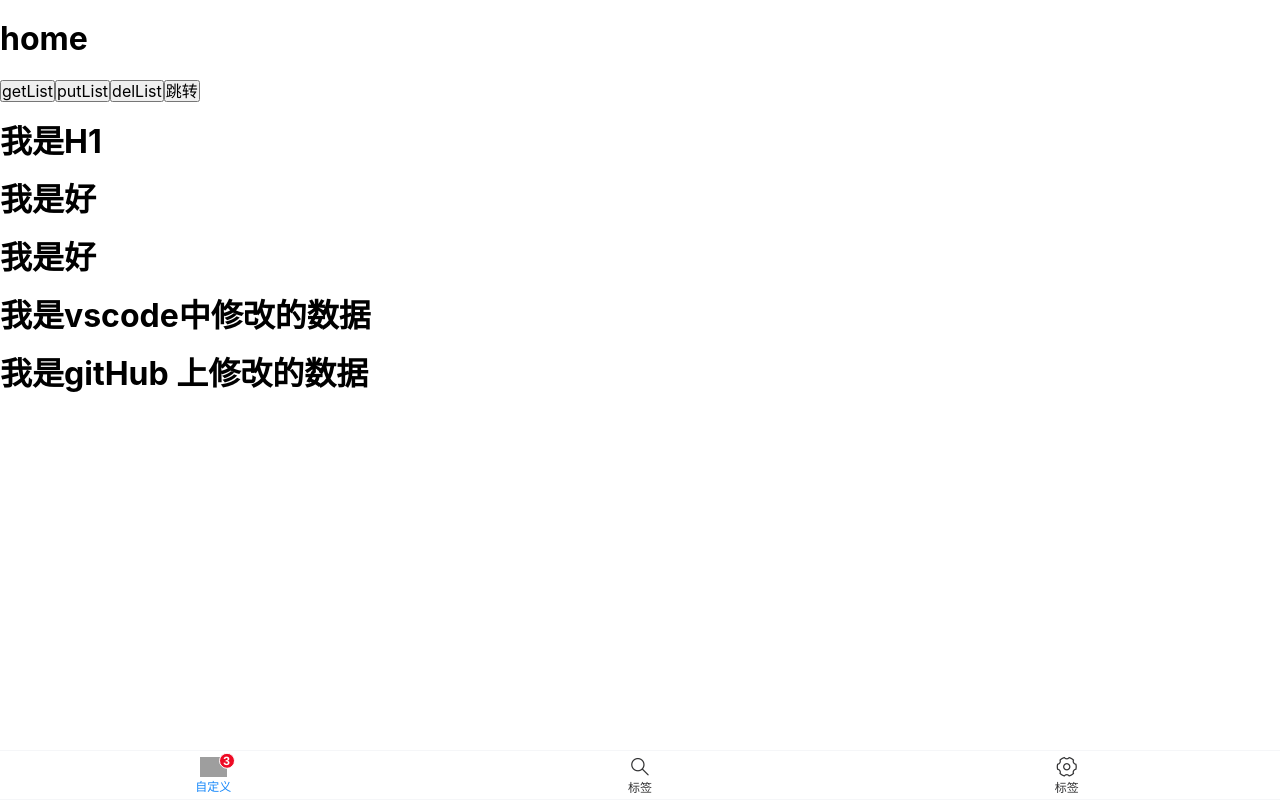
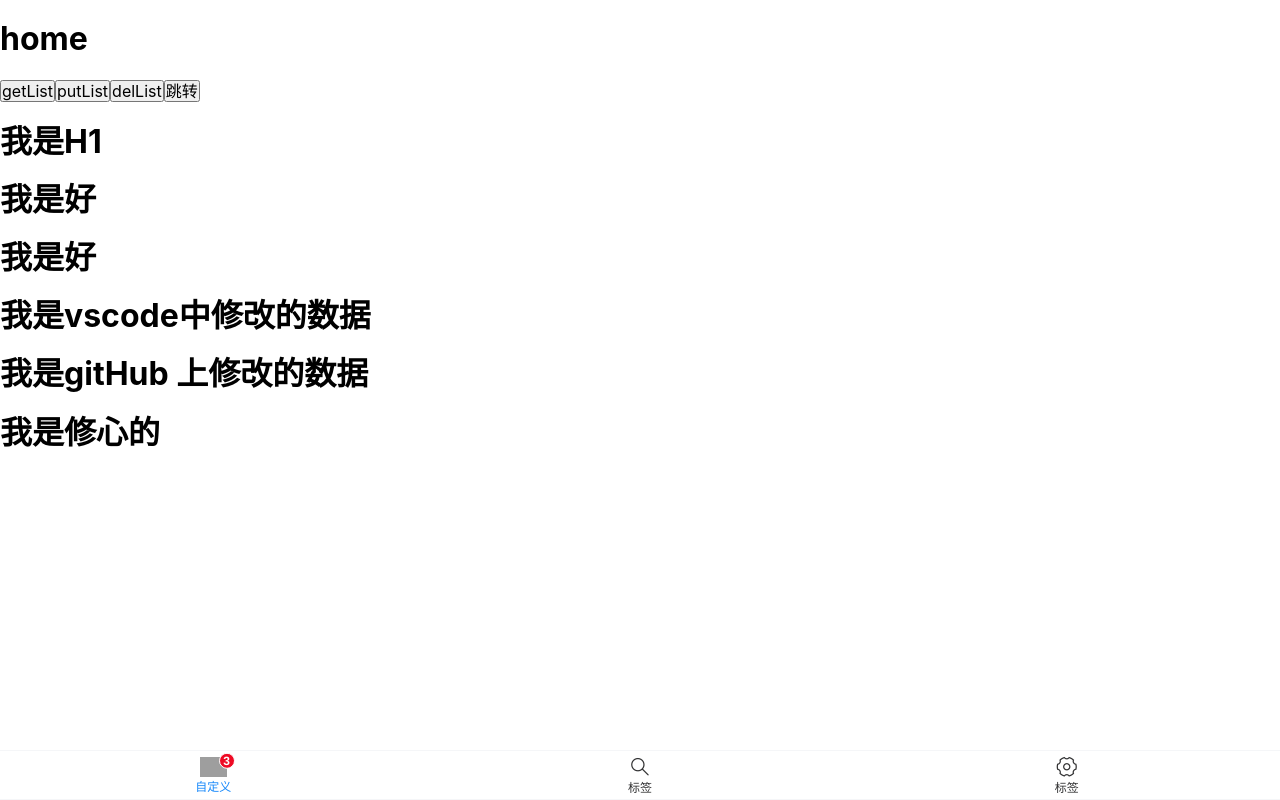
Before and after one commit to LiuMingXu888/hy_demo, a Vue app: page /home in a window 1280 px wide. Built offline with nearby package versions, Linux system fonts and the light colour scheme; grey boxes are pictures that could not be loaded.

Commit message:
这是最新的

```diff
--- a/src/views/home.vue
+++ b/src/views/home.vue
@@ -34,6 +34,7 @@
         <h1>我是好</h1>
         <h1>我是vscode中修改的数据</h1>
         <h1>我是gitHub 上修改的数据</h1>
+        <h1>我是修心的</h1>
     </div>
 </template>
 
```
